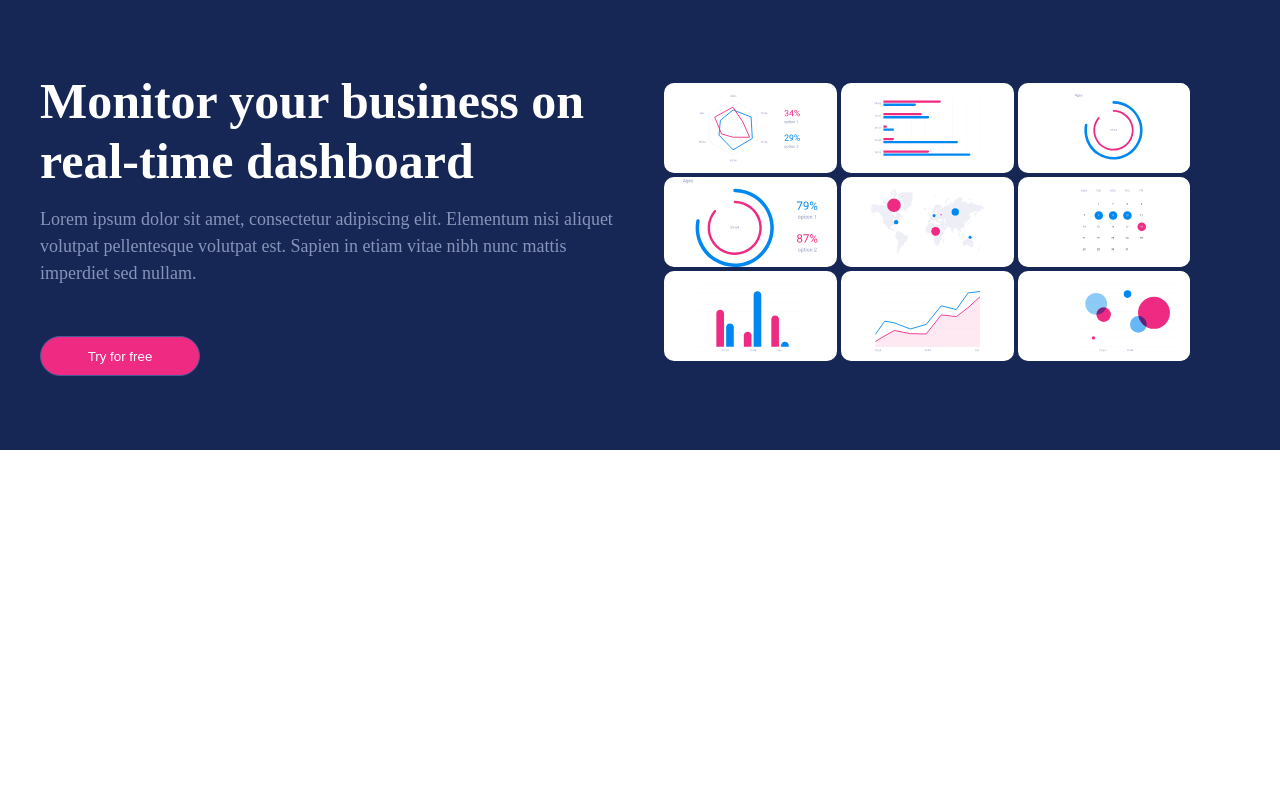
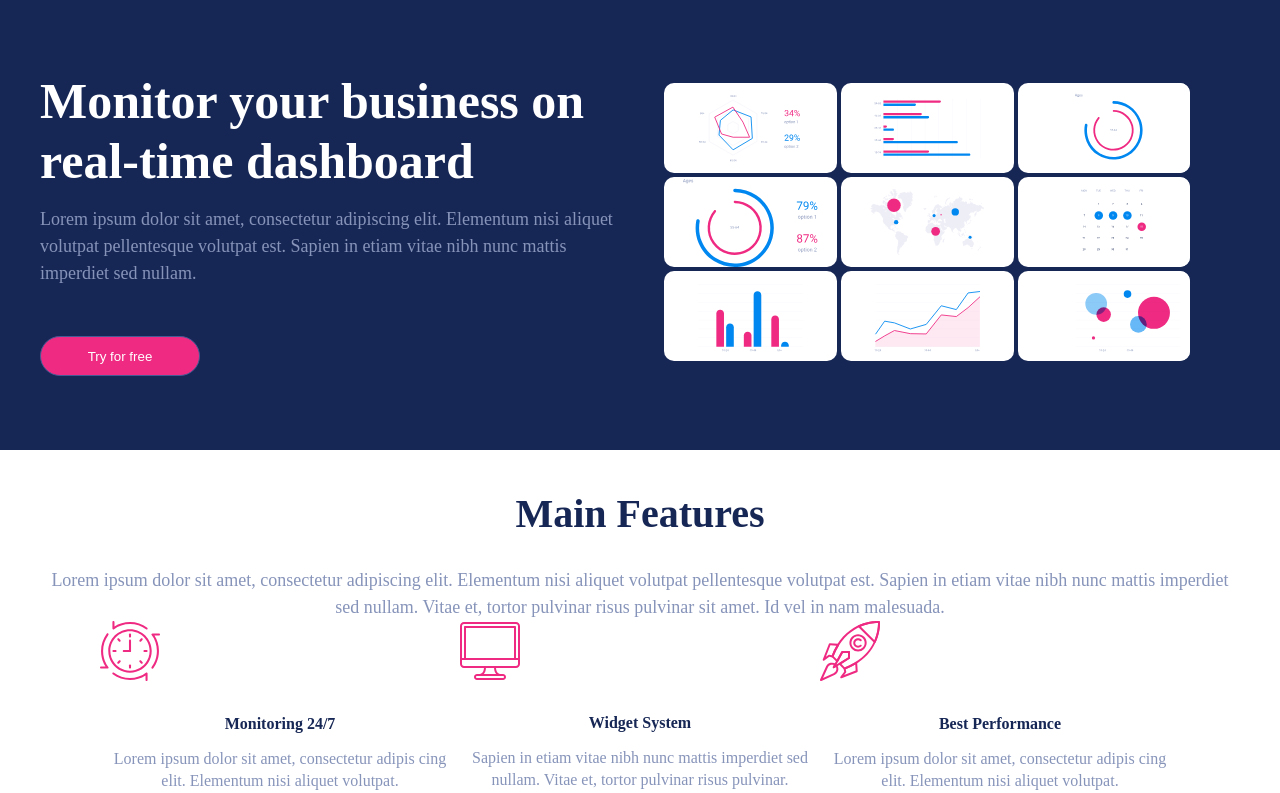
Before and after one commit to ana029/homework7, a plain HTML site: page index.html in a window 1280 px wide. Shown: the part 101-894 px from the top of the page. Before the commit the page ends 800 px from the top, so only its background shows below. Drawn offline with Linux system fonts and the light colour scheme.

```diff
--- a/index.html
+++ b/index.html
@@ -55,6 +55,28 @@
 
     </div>
     <content>
+        <div class="wraper mainfeatures">
+            <h2>Main Features</h2>
+            <p class="mainfeaturestxt">Lorem ipsum dolor sit amet, consectetur adipiscing elit. Elementum nisi aliquet volutpat pellentesque volutpat est. Sapien in etiam vitae nibh nunc mattis imperdiet sed nullam. Vitae et, tortor pulvinar risus pulvinar sit amet. Id vel in nam malesuada.</p>
+            <div class="features">
+                <div>
+                    <img class="features" src="Icon1.svg" >
+                    <h3>Monitoring 24/7</h3>
+                    <p class="features">Lorem ipsum dolor sit amet, consectetur adipis cing elit. Elementum nisi aliquet volutpat.</p>
+                </div>
+                <div>
+                    <img class="features" src="Icon2.svg" >
+                    <h3>Widget System</h3>
+                    <p class="features">Sapien in etiam vitae nibh nunc mattis imperdiet sed nullam. Vitae et, tortor pulvinar risus pulvinar.</p>
+                </div>
+                <div>
+                    <img class="features" src="Icon3.svg" >
+                    <h3>Best Performance</h3>
+                    <p class="features">Lorem ipsum dolor sit amet, consectetur adipis cing elit. Elementum nisi aliquet volutpat.</p>
+                </div>
+
+            </div>
+        </div>
 
     </content>
     <footer>
--- a/style.css
+++ b/style.css
@@ -87,7 +87,53 @@ p.headertxt{
     border-radius: 10px;
 }
 .imgofheader:hover{
-    width: 40%;
+    width: 35%;
     height: 100px;
 
 }
+h2{
+    color: var(--text-main, #172755);
+    text-align: center;
+    font-size: 40px;
+    font-style: normal;
+    font-weight: 700;
+    line-height: normal;
+    padding-bottom: 30px;
+    padding-top: 40px;
+
+}
+.mainfeaturestxt{
+    color: var(--text-secondary, #8794BA);
+    text-align: center;
+    font-size: 18px;
+    font-style: normal;
+    font-weight: 400;
+    line-height: 150%;
+}
+div.features{
+    display: flex;
+    align-items: center;
+    justify-content: center;
+}
+div.features > div{
+    width: 30%;
+    align-items: center;
+}
+h3{
+    color: var(--text-main, #172755);
+    text-align: center;
+    font-size: 16px;
+    font-style: normal;
+    font-weight: 700;
+    line-height: normal;
+    padding-top: 30px;
+    padding-bottom: 15px;
+}
+p.features{
+    color: var(--text-secondary, #8794BA);
+    text-align: center;
+    font-size: 16px;
+    font-style: normal;
+    font-weight: 400;
+    line-height: 140%;
+}
```
Also changed, not shown: Icon1.svg (added), Icon2.svg (added), Icon3.svg (added).
